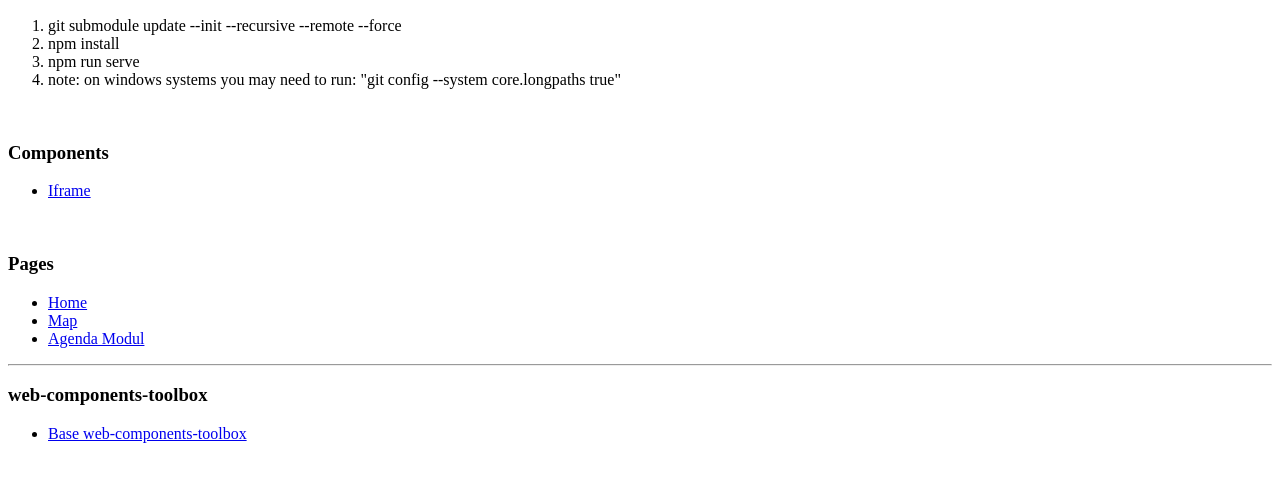
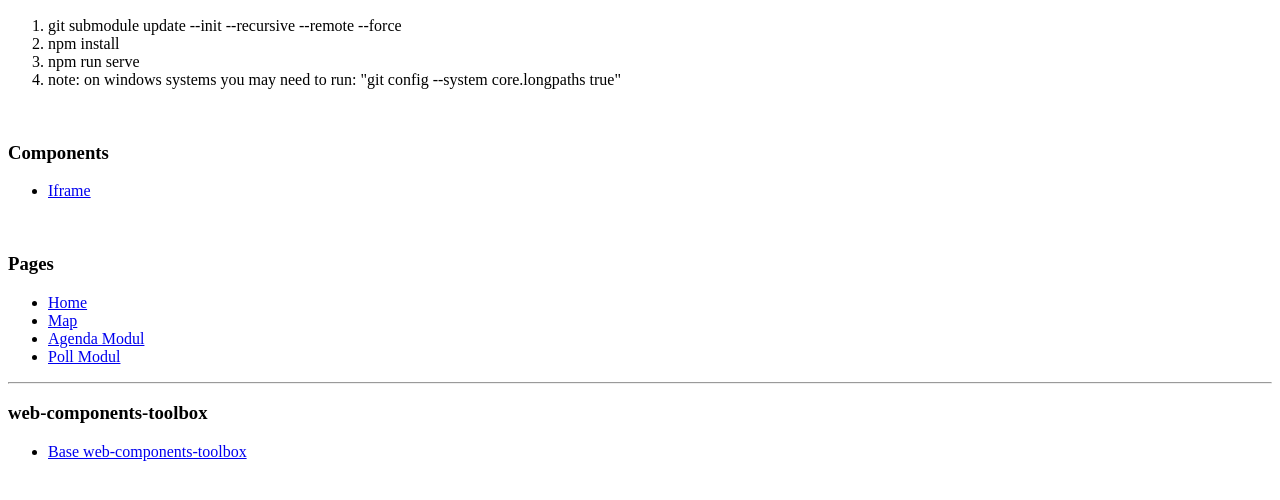
Before and after one commit to mits-gossau/web-components-toolbox-williams-ipa, a website: page index.html in a window 1280 px wide. Shown: the part 110-610 px from the top of the page. Drawn offline with Linux system fonts and the light colour scheme.

Commit message:
feat: add link to Poll Modul in the overview

```diff
--- a/index.html
+++ b/index.html
@@ -29,6 +29,7 @@
         <li><a href="./src/es/components/web-components-toolbox/docs/TemplateNoControllers.html?${pageQuery}&content=./src/es/components/pages/Home.html">Home</a></li>
         <li><a href="./src/es/components/web-components-toolbox/docs/TemplateNoControllers.html?${pageQuery}&content=./src/es/components/pages/Map.html">Map</a></li>
         <li><a href="./src/es/components/web-components-toolbox/docs/TemplateNoControllers.html?${pageQuery}&content=./src/es/components/molecules/agenda/default-/default-.html">Agenda Modul</a></li>
+        <li><a href="./src/es/components/web-components-toolbox/docs/TemplateNoControllers.html?${pageQuery}&content=./src/es/components/molecules/poll/default-/default-.html">Poll Modul</a></li>
       </ul>
     `
   </script>
```
